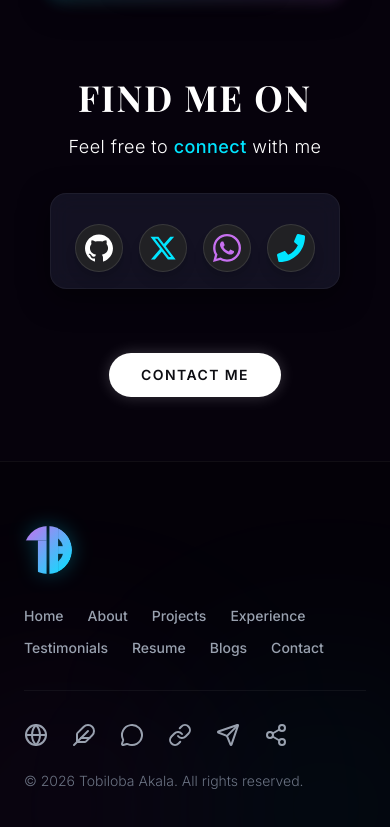
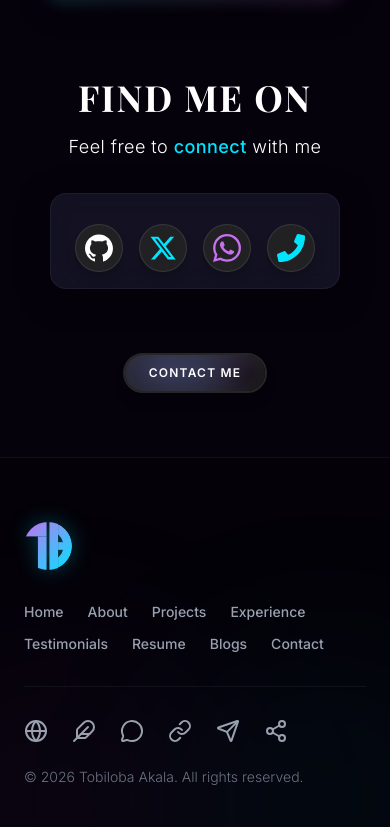
Before and after one commit to realtee01/new-profile-portfolio, a React (Vite) app: page / in a window 390 px wide. Shown: the part 5818-6645 px from the top of the page. Built offline with nearby package versions, Linux system fonts and the light colour scheme; a web font is replaced by a local one.

Commit message:
ui logic

```diff
--- a/src/components/Home/Home2.tsx
+++ b/src/components/Home/Home2.tsx
@@ -6,6 +6,7 @@ import { AppWindow, Palette, Search, Zap, LayoutDashboard, MonitorSmartphone, Sh
 import Tilt from "react-parallax-tilt";
 import { HashLink } from "react-router-hash-link";
 import MagneticDock from "../ui/magnetic-dock";
+import ChromeButton from "../ui/chrome-button";
 
 const services = [
   {
@@ -184,13 +185,12 @@ export default function Home2() {
               ]}
             />
           </div>
-          <HashLink
-            smooth
+          <ChromeButton
             to="/contact#top"
-            className="inline-block mt-4 bg-white hover:bg-gray-200 text-[#0d0d12] font-semibold py-3 px-8 rounded-full transition-all duration-300 shadow-[0_0_15px_rgba(255,255,255,0.2)] hover:shadow-[0_0_20px_rgba(255,255,255,0.4)] uppercase tracking-widest text-sm"
+            className="mt-4"
           >
             Contact Me
-          </HashLink>
+          </ChromeButton>
         </div>
       </div>
     </div>
--- a/src/components/Navbar.tsx
+++ b/src/components/Navbar.tsx
@@ -3,6 +3,7 @@ import { Link } from "react-router-dom";
 import { HashLink } from "react-router-hash-link";
 import { Home, User, Briefcase, MessageSquareQuote, FileText, LayoutGrid, Newspaper, X } from "lucide-react";
 import { motion, AnimatePresence } from "motion/react";
+import ChromeButton from "./ui/chrome-button";
 
 export default function Navbar() {
   const [expand, updateExpanded] = useState(false);
@@ -99,13 +100,9 @@ export default function Navbar() {
               whileHover={{ scale: 1.02 }}
               whileTap={{ scale: 0.98 }}
             >
-              <HashLink
-                smooth
-                to="/contact#top"
-                className="bg-white hover:bg-gray-200 text-[#0d0d12] font-semibold py-2.5 px-4 xl:px-6 rounded-full transition-all duration-300 shadow-[0_0_15px_rgba(255,255,255,0.2)] hover:shadow-[0_0_20px_rgba(255,255,255,0.4)] lg:ml-2 xl:ml-4 text-xs tracking-widest uppercase whitespace-nowrap"
-              >
+              <ChromeButton to="/contact#top" className="lg:ml-2 xl:ml-4 whitespace-nowrap !py-2.5 !px-4 xl:!py-3 xl:!px-6">
                 Contact Me
-              </HashLink>
+              </ChromeButton>
             </motion.div>
           </div>
         </div>
@@ -152,14 +149,13 @@ export default function Navbar() {
               </div>
 
               <div className="mt-8 flex justify-center">
-                <HashLink
-                  smooth
+                <ChromeButton
                   to="/contact#top"
                   onClick={() => updateExpanded(false)}
-                  className="bg-white hover:bg-gray-200 text-[#0d0d12] font-semibold py-3.5 px-12 rounded-full transition-all duration-300 shadow-[0_0_20px_rgba(255,255,255,0.2)] hover:shadow-[0_0_25px_rgba(255,255,255,0.4)] w-full text-center text-sm tracking-widest uppercase"
+                  className="w-full text-center"
                 >
                   Contact Me
-                </HashLink>
+                </ChromeButton>
               </div>
             </motion.div>
           </>
--- a/src/components/Projects/Projects.tsx
+++ b/src/components/Projects/Projects.tsx
@@ -20,6 +20,7 @@ const pixelCleanImg = "https://plus.unsplash.com/premium_photo-1726079247228-993
 const tribeFitnessImg = "https://images.unsplash.com/photo-1534438327276-14e5300c3a48?q=80&w=1170&auto=format&fit=crop";
 const blankCanvasImg = "https://images.unsplash.com/photo-1513364776144-60967b0f800f?q=80&w=1171&auto=format&fit=crop";
 const makeupBookingImg = "https://images.unsplash.com/photo-1487412947147-5cebf100ffc2?q=80&w=1171&auto=format&fit=crop";
+const dentistImg = "https://images.unsplash.com/photo-1606811841689-23dfddce3e95?q=80&w=1170&auto=format&fit=crop";
 
 import NotesCover from "./NotesCover";
 import React, { useState } from "react";
@@ -63,6 +64,25 @@ const RoitechDescription = () => {
 };
 
 const projectsData = [
+  {
+    id: 15,
+    title: "Riad Dentist Care",
+    description: "A comprehensive digital platform for a modern dental clinic, featuring online booking, service showcases, and patient resources.",
+    imgPath: dentistImg,
+    ghLink: "https://github.com/realtee01",
+    demoLink: "https://riad-dentist-care.vercel.app/",
+    category: "Landing Page",
+    details: {
+      problem: "A modern dental clinic needed a professional online presence to attract patients and streamline the appointment booking process.",
+      solution: "A responsive website that provides clear information about dental services, staff profiles, and an integrated booking system.",
+      role: "Frontend Developer",
+      toolsUsed: ["Next.js", "Tailwind CSS"],
+      whyTools: "Next.js for performance and SEO, and Tailwind CSS for creating a reassuring, clean, and professional visual aesthetic.",
+      features: ["Online appointment booking", "Detailed service descriptions", "Patient testimonials", "Responsive design"],
+      challenges: "Creating a completely seamless booking flow that accommodates different types of dental procedures without confusing the user.",
+      result: "Improved patient acquisition through a trustworthy online experience and reduced administrative load with automated bookings."
+    }
+  },
   {
     id: 6,
     title: "Tribe Fitness",
--- /dev/null
+++ b/src/components/ui/chrome-button.tsx
@@ -0,0 +1,46 @@
+import { ReactNode } from "react";
+import { HashLink } from "react-router-hash-link";
+import LiquidChrome from "./liquid-chrome";
+
+interface ChromeButtonProps {
+  children: ReactNode;
+  className?: string;
+  onClick?: () => void;
+  to?: string;
+}
+
+function ChromeButton({ children, className = "", onClick, to }: ChromeButtonProps) {
+  const innerContent = (
+    <>
+      <div className="absolute inset-0 z-0 opacity-80 group-hover:opacity-100 transition-opacity duration-500 pointer-events-none">
+        <LiquidChrome
+          baseColor={[
+            0.0392156862745098, 0.0392156862745098, 0.0392156862745098,
+          ]}
+          speed={2}
+          amplitude={0.1}
+          interactive={false}
+        />
+      </div>
+      <span className="relative z-10 font-semibold tracking-widest uppercase text-xs xl:text-sm">{children}</span>
+    </>
+  );
+
+  const baseClasses = `inline-flex items-center justify-center relative py-2.5 px-6 xl:py-3.5 xl:px-10 rounded-full border-neutral-800 border-2 bg-neutral-950 overflow-hidden group text-white active:scale-95 transition-all duration-300 shadow-lg ${className}`;
+
+  if (to) {
+    return (
+      <HashLink smooth to={to} onClick={onClick} className={baseClasses}>
+        {innerContent}
+      </HashLink>
+    );
+  }
+
+  return (
+    <button onClick={onClick} className={baseClasses}>
+      {innerContent}
+    </button>
+  );
+}
+
+export default ChromeButton;
--- /dev/null
+++ b/src/components/ui/liquid-chrome.tsx
@@ -0,0 +1,56 @@
+import React from 'react';
+import { motion } from 'framer-motion';
+
+interface LiquidChromeProps {
+  baseColor?: number[];
+  speed?: number;
+  amplitude?: number;
+  interactive?: boolean;
+}
+
+export default function LiquidChrome({
+  baseColor = [0.039, 0.039, 0.039],
+}: LiquidChromeProps) {
+  const r = Math.round(baseColor[0] * 255);
+  const g = Math.round(baseColor[1] * 255);
+  const b = Math.round(baseColor[2] * 255);
+
+  return (
+    <div className="absolute inset-0 overflow-hidden w-full h-full pointer-events-none" style={{ backgroundColor: `rgb(${r}, ${g}, ${b})` }}>
+      <div className="absolute inset-0 opacity-80 blur-[20px] mix-blend-screen overflow-hidden">
+        <motion.div
+          animate={{
+            rotate: [0, 180, 360],
+            scale: [1, 1.5, 1],
+            x: ["-20%", "20%", "-20%"],
+            y: ["-20%", "20%", "-20%"]
+          }}
+          transition={{
+            duration: 8,
+            repeat: Infinity,
+            repeatType: "reverse",
+            ease: "easeInOut"
+          }}
+          className="absolute -top-1/2 -left-1/2 w-[200%] h-[200%] rounded-[40%] bg-gradient-to-r from-transparent via-[#00e5ff] to-transparent opacity-60"
+        />
+        <motion.div
+          animate={{
+            rotate: [360, 180, 0],
+            scale: [1, 1.8, 1],
+            x: ["20%", "-20%", "20%"],
+            y: ["20%", "-20%", "20%"]
+          }}
+          transition={{
+            duration: 10,
+            repeat: Infinity,
+            repeatType: "reverse",
+            ease: "easeInOut"
+          }}
+          className="absolute -bottom-1/2 -right-1/2 w-[200%] h-[200%] rounded-[45%] bg-gradient-to-r from-transparent via-[#c770f0] to-transparent opacity-60"
+        />
+      </div>
+      <div className="absolute inset-0 bg-gradient-to-b from-white/20 to-transparent mix-blend-overlay" />
+      <div className="absolute inset-0 bg-black/10 shadow-[inset_0_0_20px_rgba(255,255,255,0.1)] rounded-full" />
+    </div>
+  );
+}
```
